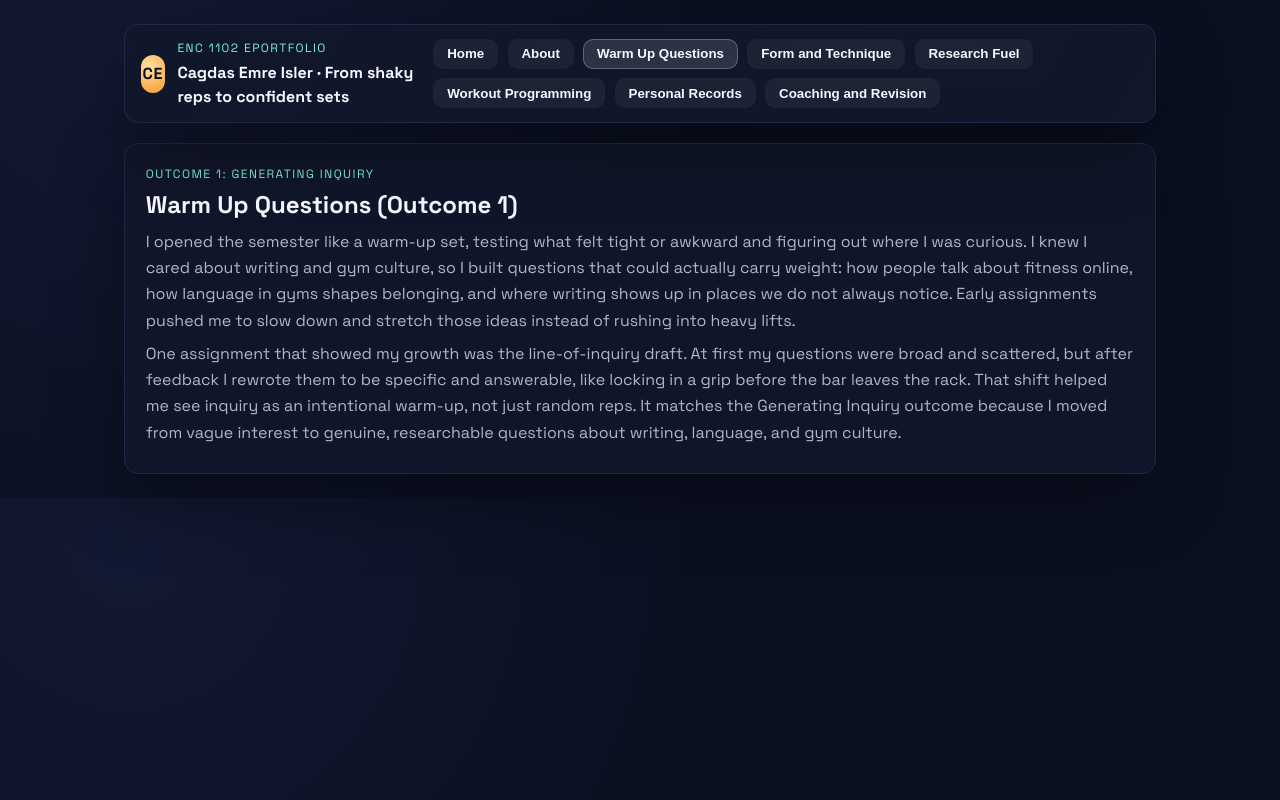
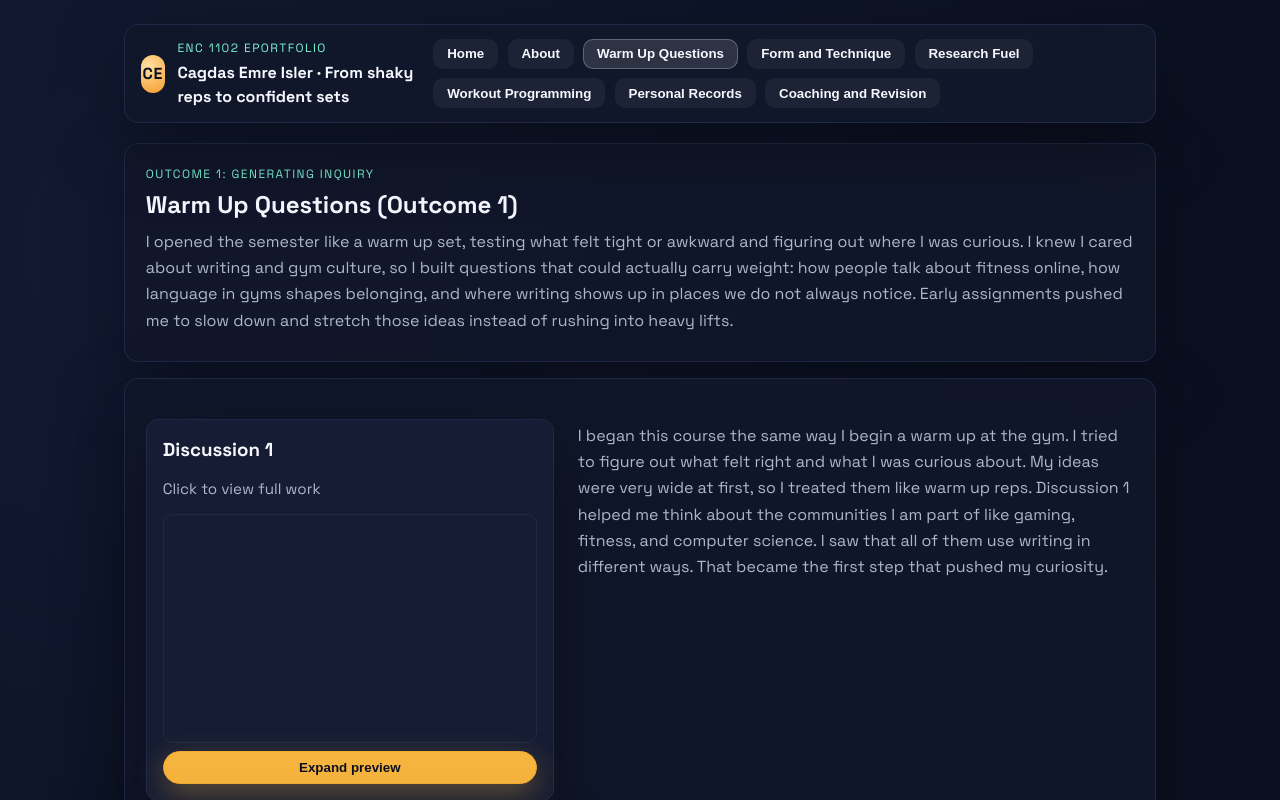
Before and after one commit to cagdasisler/ENC-1102-Eportfolio, a React (Vite) app: page / in a window 1280 px wide. Both pictures are taken after a click on the button "Warm Up Questions". Shown: the top 800 px of the page. Built offline with nearby package versions, Linux system fonts and the light colour scheme.

Commit message:
Enhance layout and structure of WarmUpQuestions component with new tab-stack and preview-row styles for improved content presentation and user interaction.

```diff
--- a/src/App.css
+++ b/src/App.css
@@ -246,6 +246,50 @@
   box-shadow: var(--shadow);
 }
 
+.tab-stack {
+  display: flex;
+  flex-direction: column;
+  gap: 1rem;
+}
+
+.preview-row {
+  display: grid;
+  grid-template-columns: 1fr;
+  gap: 1.5rem;
+  align-items: flex-start;
+  margin-top: 1.2rem;
+}
+
+@media (min-width: 768px) {
+  .preview-row {
+    grid-template-columns: 1.1fr 1.5fr;
+  }
+}
+
+.preview-card {
+  background: var(--panel-2);
+  border: 1px solid var(--border);
+  border-radius: 12px;
+  padding: 1rem;
+  box-shadow: var(--shadow);
+  display: flex;
+  flex-direction: column;
+  gap: 0.5rem;
+}
+
+.mini-embed {
+  border: 1px solid var(--border);
+  border-radius: 10px;
+  overflow: hidden;
+  cursor: pointer;
+}
+
+.mini-embed iframe {
+  width: 100%;
+  height: 220px;
+  border: none;
+}
+
 .outcomes-wrapper > h2 {
   margin-bottom: 0.15rem;
 }
--- a/src/WarmUpQuestions.jsx
+++ b/src/WarmUpQuestions.jsx
@@ -1,24 +1,135 @@
+import { useState } from 'react'
 import './App.css'
 
 function WarmUpQuestions() {
+  const [expandedSrc, setExpandedSrc] = useState(null)
+
   return (
-    <section className="tab-card">
+    <section className="tab-stack">
+      <div className="tab-card">
         <p className="eyebrow">Outcome 1: Generating Inquiry</p>
         <h2>Warm Up Questions (Outcome 1)</h2>
         <p className="subtext">
-        I opened the semester like a warm-up set, testing what felt tight or awkward and figuring out where I was
+          I opened the semester like a warm up set, testing what felt tight or awkward and figuring out where I was
           curious. I knew I cared about writing and gym culture, so I built questions that could actually carry weight:
           how people talk about fitness online, how language in gyms shapes belonging, and where writing shows up in
           places we do not always notice. Early assignments pushed me to slow down and stretch those ideas instead of
           rushing into heavy lifts.
         </p>
+      </div>
+
+      <div className="tab-card">
+        <div className="preview-row">
+          <div className="preview-card">
+            <h3>Discussion 1</h3>
+            <p className="microcopy">Click to view full work</p>
+            <div className="mini-embed" onClick={() => setExpandedSrc('/files/discussion1.pdf')}>
+              <iframe title="Discussion 1 preview" src="/files/discussion1.pdf" />
+            </div>
+            <button className="pill-btn small" onClick={() => setExpandedSrc('/files/discussion1.pdf')}>
+              Expand preview
+            </button>
+          </div>
           <p className="subtext">
-        One assignment that showed my growth was the line-of-inquiry draft. At first my questions were broad and
-        scattered, but after feedback I rewrote them to be specific and answerable, like locking in a grip before the
-        bar leaves the rack. That shift helped me see inquiry as an intentional warm-up, not just random reps. It matches
-        the Generating Inquiry outcome because I moved from vague interest to genuine, researchable questions about
-        writing, language, and gym culture.
+            I began this course the same way I begin a warm up at the gym. I tried to figure out what felt right and what
+            I was curious about. My ideas were very wide at first, so I treated them like warm up reps. Discussion 1
+            helped me think about the communities I am part of like gaming, fitness, and computer science. I saw that all
+            of them use writing in different ways. That became the first step that pushed my curiosity.
           </p>
+        </div>
+
+        <div className="preview-row">
+          <div className="preview-card">
+            <h3>Discussion 7</h3>
+            <p className="microcopy">Click to view full work</p>
+            <div className="mini-embed" onClick={() => setExpandedSrc('/files/discussion7.pdf')}>
+              <iframe title="Discussion 7 preview" src="/files/discussion7.pdf" />
+            </div>
+            <button className="pill-btn small" onClick={() => setExpandedSrc('/files/discussion7.pdf')}>
+              Expand preview
+            </button>
+          </div>
+          <p className="subtext">
+            Discussion 7 helped me shape my ideas even more. I focused on fitness and the way people learn the rules of
+            the gym. I wrote about how new gym members feel confused and nervous when they do not know the machines,
+            language, or social rules. This made me think about gym literacy. Gym literacy means the words, rules, and
+            behaviors that people learn when they enter the gym community. After more writing and reading, I created a
+            clear research question. My question became how learning the literacy of gym culture affects beginners
+            confidence and long term fitness participation.
+          </p>
+        </div>
+
+        <div className="preview-row">
+          <div className="preview-card">
+            <h3>Discussion 9</h3>
+            <p className="microcopy">Click to view full work</p>
+            <div className="mini-embed" onClick={() => setExpandedSrc('/files/discussion9.pdf')}>
+              <iframe title="Discussion 9 preview" src="/files/discussion9.pdf" />
+            </div>
+            <button className="pill-btn small" onClick={() => setExpandedSrc('/files/discussion9.pdf')}>
+              Expand preview
+            </button>
+          </div>
+          <p className="subtext">
+            Discussion 9 added even more strength to my question. I found four peer reviewed articles about gym culture.
+            They talked about gender, motivation, digital tracking tools, and body image. These showed me that confidence
+            in the gym is not only about lifting. It is also about social rules, expectations, and technology. This
+            helped me sharpen my question and understand it better.
+          </p>
+        </div>
+
+        <div className="preview-row">
+          <div className="preview-card">
+            <h3>Literate Activity Report</h3>
+            <p className="microcopy">Click to view full work</p>
+            <div className="mini-embed" onClick={() => setExpandedSrc('/files/literate-activity-report.pdf')}>
+              <iframe title="Literate Activity Report preview" src="/files/literate-activity-report.pdf" />
+            </div>
+            <button className="pill-btn small" onClick={() => setExpandedSrc('/files/literate-activity-report.pdf')}>
+              Expand preview
+            </button>
+          </div>
+          <p className="subtext">
+            My Literate Activity Report helped me see literacy happening in real life. I observed a cycling class at the
+            UCF gym and saw how people read numbers on the screen, listen to music, follow the coach, and match the
+            rhythm. The class had its own literacy system. This connected to my research question because it showed that
+            fitness spaces are full of literacy practices.
+          </p>
+        </div>
+
+        <div className="preview-row">
+          <div className="preview-card">
+            <h3>Initial Research Proposal</h3>
+            <p className="microcopy">Click to view full work</p>
+            <div className="mini-embed" onClick={() => setExpandedSrc('/files/initial-research-proposal.pdf')}>
+              <iframe title="Initial Research Proposal preview" src="/files/initial-research-proposal.pdf" />
+            </div>
+            <button className="pill-btn small" onClick={() => setExpandedSrc('/files/initial-research-proposal.pdf')}>
+              Expand preview
+            </button>
+          </div>
+          <p className="subtext">
+            Finally, the Initial Research Proposal brought all my inquiry together. I explained why gym literacy matters
+            for confidence and participation, and I used the sources I found to support it. This helped me understand my
+            question clearly and show why it is important. That is how I met Outcome 1, because I learned how to create a
+            real research question that came from my own experience as a lifter and a writer.
+          </p>
+        </div>
+      </div>
+
+      {expandedSrc && (
+        <div className="modal-backdrop" onClick={() => setExpandedSrc(null)}>
+          <div className="modal" onClick={(e) => e.stopPropagation()}>
+            <div className="modal-header">
+              <p className="eyebrow">Preview</p>
+              <button className="pill-btn small" onClick={() => setExpandedSrc(null)}>
+                Close
+              </button>
+            </div>
+            <iframe title="Expanded preview" src={expandedSrc} loading="lazy" className="modal-embed" />
+          </div>
+        </div>
+      )}
     </section>
   )
 }
```
Lines whose indentation alone changed are shown as unchanged.
